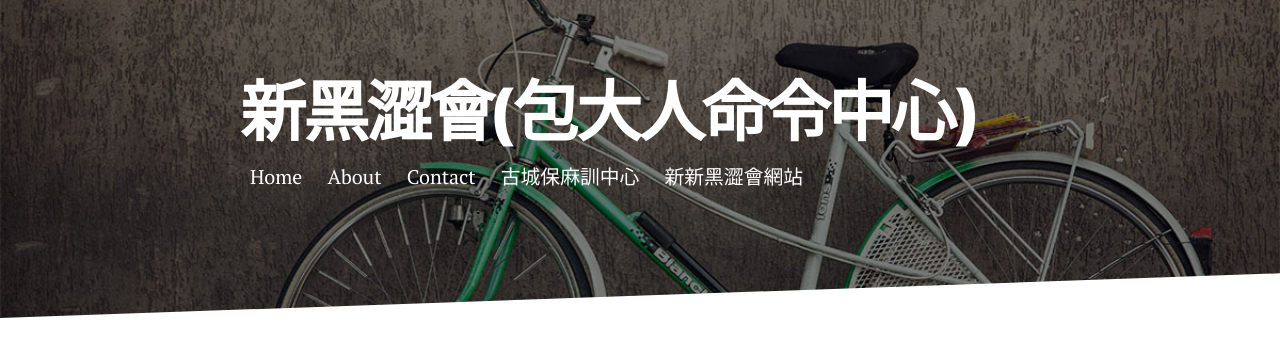
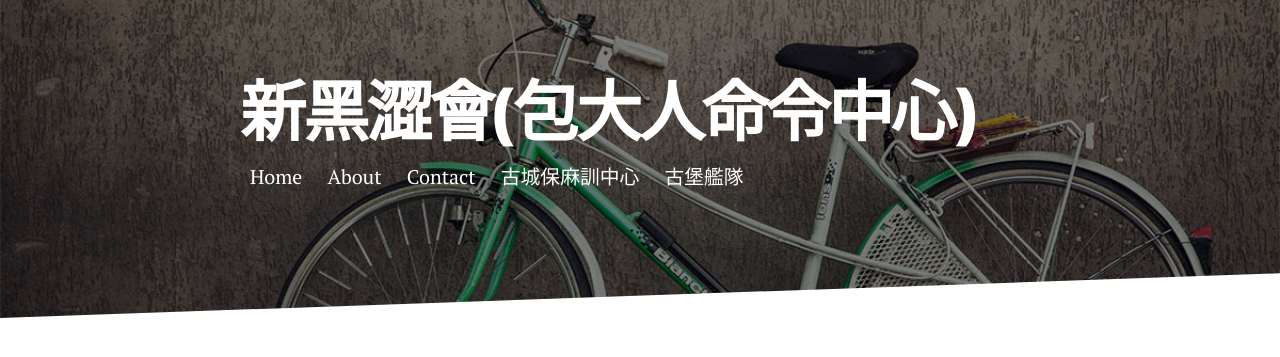
Before and after one commit to jetbomb2012/beloved, a Jekyll site: the page built from index.html, in a window 1280 px wide. Shown: the top 357 px of the page. Built offline with Jekyll 4.4.1, drawn with Linux system fonts in a browser that asks for light colours; nearby versions of some CDN libraries; the list of posts is cut into pages by our own code.

Commit message:
Update header.html

```diff
--- a/_includes/header.html
+++ b/_includes/header.html
@@ -9,7 +9,7 @@
                 </li>
                     {%- endfor -%}
                     <li> <a href="http://pk530.fun" target="_blank">古城保麻訓中心</a></li>
-                    <li><a href="https://28825252.fun">新新黑澀會網站</a></li>
+                    <li><a href="https://28825252.vip">古堡艦隊</a></li>
 
 
              </ul>
```
